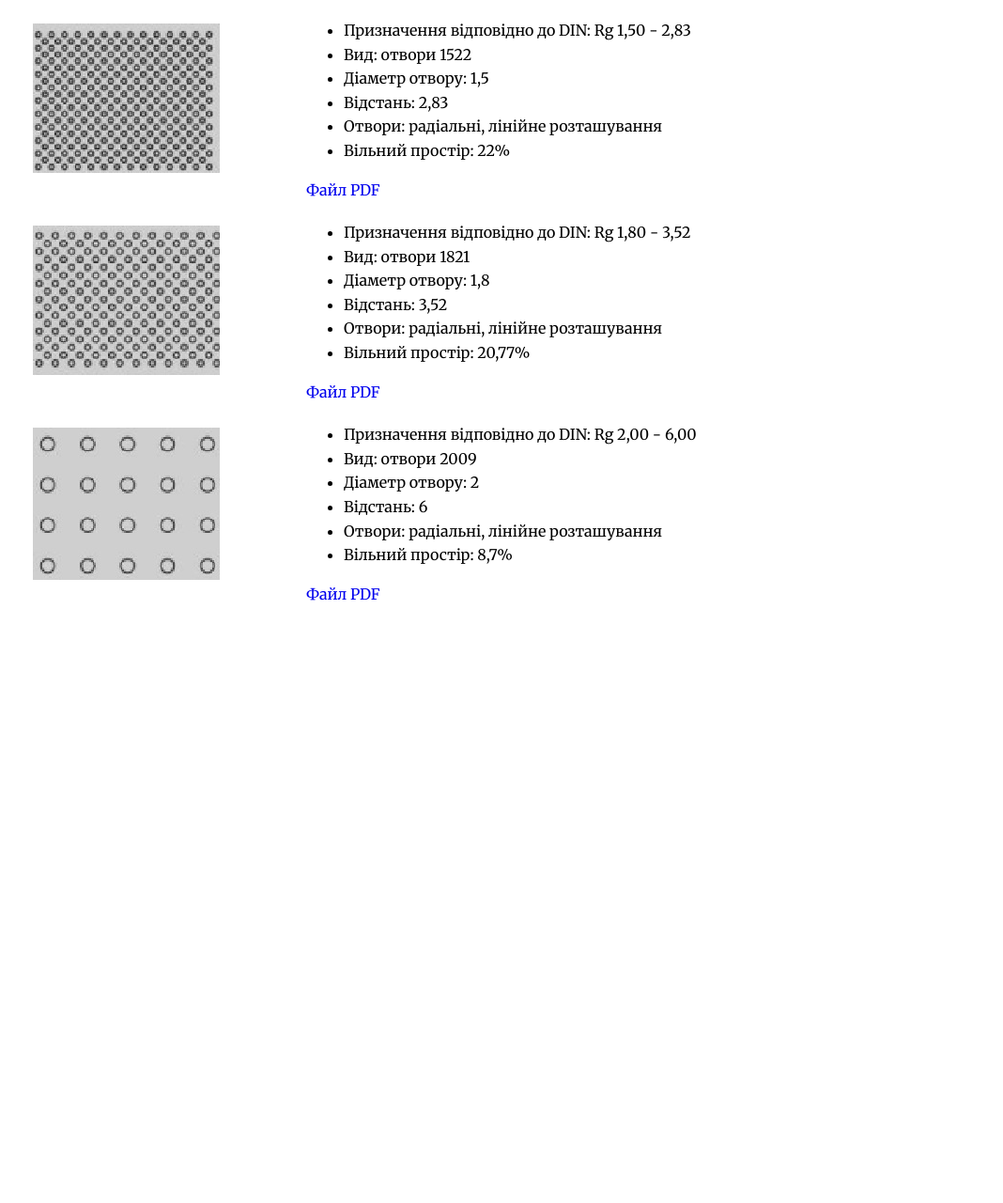
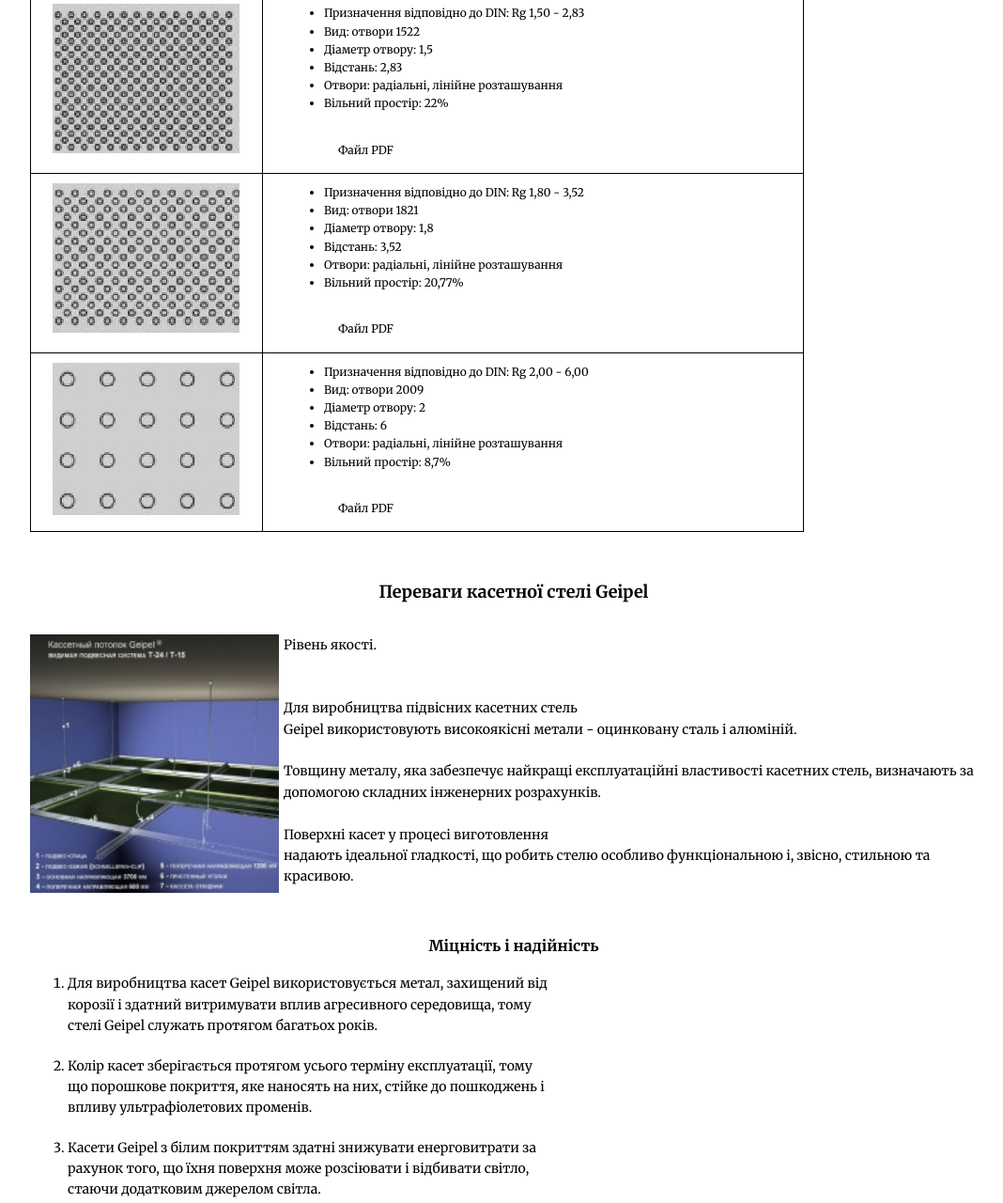
Before and after one commit to MyroslavaHubar/Aweb-test-task, a website built with Vite: page index.html in a window 1280 px wide. Shown: the part 1160-2440 px from the top of the page at 94% size, without its empty margins (58-1126 px from the left). Before the commit the page ends 1848 px from the top, so only its background shows below. Built offline with nearby package versions, Linux system fonts and the light colour scheme.

Commit message:
add all text and styles

```diff
--- a/index.html
+++ b/index.html
@@ -44,7 +44,7 @@
       <br>Також за бажанням замовника в касетах можуть бути присутніми вирізи різних форм для
       <br>спеціального обладнання - труб, світильників, гучномовців тощо.
     </p>
-    <h2 class="title">Види перфорацій касетної стелі</h2>
+    <h2 class="title title-second-table">Види перфорацій касетної стелі</h2>
     <h3 class="table-title">1. Стандартна перфорація</h3>
 
     <!------------- First table------------ -->
@@ -52,11 +52,11 @@
 
       <!------------- First card------------ -->
       <tr>
-        <td>
+        <td class="first-table-image">
           <img src="./src/img/first.jpg" alt="Зображення вид отворів 0702">
         </td>
         <td>
-          <ul>
+          <ul class="first-table-list">
             <li>Призначення відповідно до DIN: Rg 0,70 - 5,00</li>
             <li>Вид: отвори 0702</li>
             <li>Діаметр отвору: 0,7</li>
@@ -64,16 +64,16 @@
             <li>Отвори: радіальні, лінійне розташування</li>
             <li>Вільний простір: 1,54&#37;</li>
           </ul>
-          <a href="file.pdf">Файл PDF</a>
+          <a href="file.pdf" class="first-table-link">Файл PDF</a>
         </td>
       </tr>
       <!------------- Second card------------ -->
       <tr>
-        <td>
+        <td class="first-table-image">
           <img src="./src/img/second.jpg" alt="Зображення вид отворів 1511">
         </td>
         <td>
-          <ul>
+          <ul class="first-table-list">
             <li>Призначення відповідно до DIN: Rg 1,50 - 4,00</li>
             <li>Вид: отвори 1511</li>
             <li>Діаметр отвору: 1,5</li>
@@ -81,16 +81,16 @@
             <li>Отвори: радіальні, лінійне розташування</li>
             <li>Вільний простір: 11,00&#37;</li>
           </ul>
-          <a href="file.pdf">Файл PDF</a>
+          <a href="file.pdf" class="first-table-link">Файл PDF</a>
         </td>
       </tr>
       <!------------- Third card------------ -->
       <tr>
-        <td>
+        <td class="first-table-image">
           <img src="./src/img/third.jpg" alt="Зображення вид отворів 1522">
         </td>
         <td>
-          <ul>
+          <ul class="first-table-list">
             <li>Призначення відповідно до DIN: Rg 1,50 - 2,83</li>
             <li>Вид: отвори 1522</li>
             <li>Діаметр отвору: 1,5</li>
@@ -98,16 +98,16 @@
             <li>Отвори: радіальні, лінійне розташування</li>
             <li>Вільний простір: 22&#37;</li>
           </ul>
-          <a href="file.pdf">Файл PDF</a>
+          <a href="file.pdf" class="first-table-link">Файл PDF</a>
         </td>
       </tr>
       <!------------- Fourth card------------ -->
       <tr>
-        <td>
+        <td class="first-table-image">
           <img src="./src/img/fourth.jpg" alt="Зображення вид отворів 1821">
         </td>
         <td>
-          <ul>
+          <ul class="first-table-list">
             <li>Призначення відповідно до DIN: Rg 1,80 - 3,52</li>
             <li>Вид: отвори 1821</li>
             <li>Діаметр отвору: 1,8</li>
@@ -115,16 +115,16 @@
             <li>Отвори: радіальні, лінійне розташування</li>
             <li>Вільний простір: 20,77&#37;</li>
           </ul>
-          <a href="file.pdf">Файл PDF</a>
+          <a href="file.pdf" class="first-table-link">Файл PDF</a>
         </td>
       </tr>
       <!------------- Fifth card------------ -->
       <tr>
-        <td>
+        <td class="first-table-image">
           <img src="./src/img/fifth.jpg" alt="Зображення вид отворів 2009">
         </td>
         <td>
-          <ul>
+          <ul class="first-table-list">
             <li>Призначення відповідно до DIN: Rg 2,00 - 6,00</li>
             <li>Вид: отвори 2009</li>
             <li>Діаметр отвору: 2</li>
@@ -132,10 +132,39 @@
             <li>Отвори: радіальні, лінійне розташування</li>
             <li>Вільний простір: 8,7&#37;</li>
           </ul>
-          <a href="file.pdf">Файл PDF</a>
+          <a href="file.pdf" class="first-table-link">Файл PDF</a>
         </td>
       </tr>
     </table>
+    <h2 class="title">Переваги касетної стелі Geipel</h2>
+
+
+    <div class="second-content-text">
+      <p class="second-content"><img src="./src/img/colorImage.jpg" alt="Зображення касетної стелі"
+          class="second-content-image" width="265px" height="275px">
+        Рівень якості. <br><br><br>Для виробництва підвісних касетних стель <br>Geipel використовують високоякісні
+        метали -
+        оцинковану сталь і алюміній. <br><br>Товщину металу, яка забезпечує найкращі експлуатаційні властивості касетних
+        стель,
+        визначають за допомогою складних інженерних розрахунків. <br><br>Поверхні касет у процесі виготовлення
+        <br>надають ідеальної гладкості, що робить стелю особливо функціональною і, звісно, стильною та красивою.
+      </p>
+    </div>
+    <h3 class="third-title-list">Міцність і надійність</h3>
+    <ol class="second-content">
+      <li class="second-content-item">Для виробництва касет Geipel використовується метал, захищений від
+        <br>корозії і здатний витримувати вплив агресивного середовища, тому
+        <br>стелі Geipel служать протягом багатьох років.
+      </li>
+      <li class="second-content-item">Колір касет зберігається протягом усього терміну експлуатації, тому
+        <br>що порошкове покриття, яке наносять на них, стійке до пошкоджень і
+        <br>впливу ультрафіолетових променів.
+      </li>
+      <li class="second-content-item">Касети Geipel з білим покриттям здатні знижувати енерговитрати за
+        <br>рахунок того, що їхня поверхня може розсіювати і відбивати світло,
+        <br>стаючи додатковим джерелом світла.
+      </li>
+    </ol>
   </div>
 
 </body>
--- a/src/style.css
+++ b/src/style.css
@@ -18,8 +18,9 @@
 }
 
 .container {
+  max-width: 1200px;
   margin: 0 auto;
-  padding: 40px 160px 40px 90px;
+  padding: 40px 160px 240px 90px;
 }
 
 .title {
@@ -27,10 +28,15 @@
   font-size: 18px;
   line-height: 1.6;
   text-align: center;
+  margin-bottom: 30px;
 }
 
 .second-title {
   text-align: start;
+}
+
+.title-second-table {
+  margin-top: 30px;
 }
 
 .content {
@@ -47,3 +53,67 @@
   font-size: 16px;
   line-height: 1.6;
 }
+
+.first-table {
+  width: 80%;
+  border-collapse: collapse;
+  margin-top: 20px;
+  margin-bottom: 50px;
+}
+
+.first-table td {
+  border: 1px solid #000000;
+  padding: 10px;
+  vertical-align: top;
+}
+
+.first-table-image {
+  width: 30%;
+  text-align: center;
+}
+
+.first-table-image img {
+  max-width: 100%;
+  height: auto;
+  object-fit: cover;
+}
+
+.first-table-list {
+  margin: 0 0 0 15px;
+  font-weight: 400;
+  font-size: 12px;
+}
+
+.first-table-link {
+  margin-top: 30px;
+  margin-left: 70px;
+  display: inline-block;
+  color: #000000;
+  font-weight: 400;
+  font-size: 12px;
+}
+
+.second-content-image {
+  float: left;
+  margin: 0 5px 10px 0;
+}
+
+.second-content {
+  font-weight: 400;
+  font-size: 14px;
+}
+
+.second-content-text {
+  margin-bottom: 50px;
+}
+
+.third-title-list {
+  font-weight: 600;
+  font-size: 16px;
+  line-height: 1.6;
+  text-align: center;
+}
+
+.second-content-item:not(:last-child) {
+  margin-bottom: 20px;
+}
```
Also changed, not shown: src/img/first.jpg.
